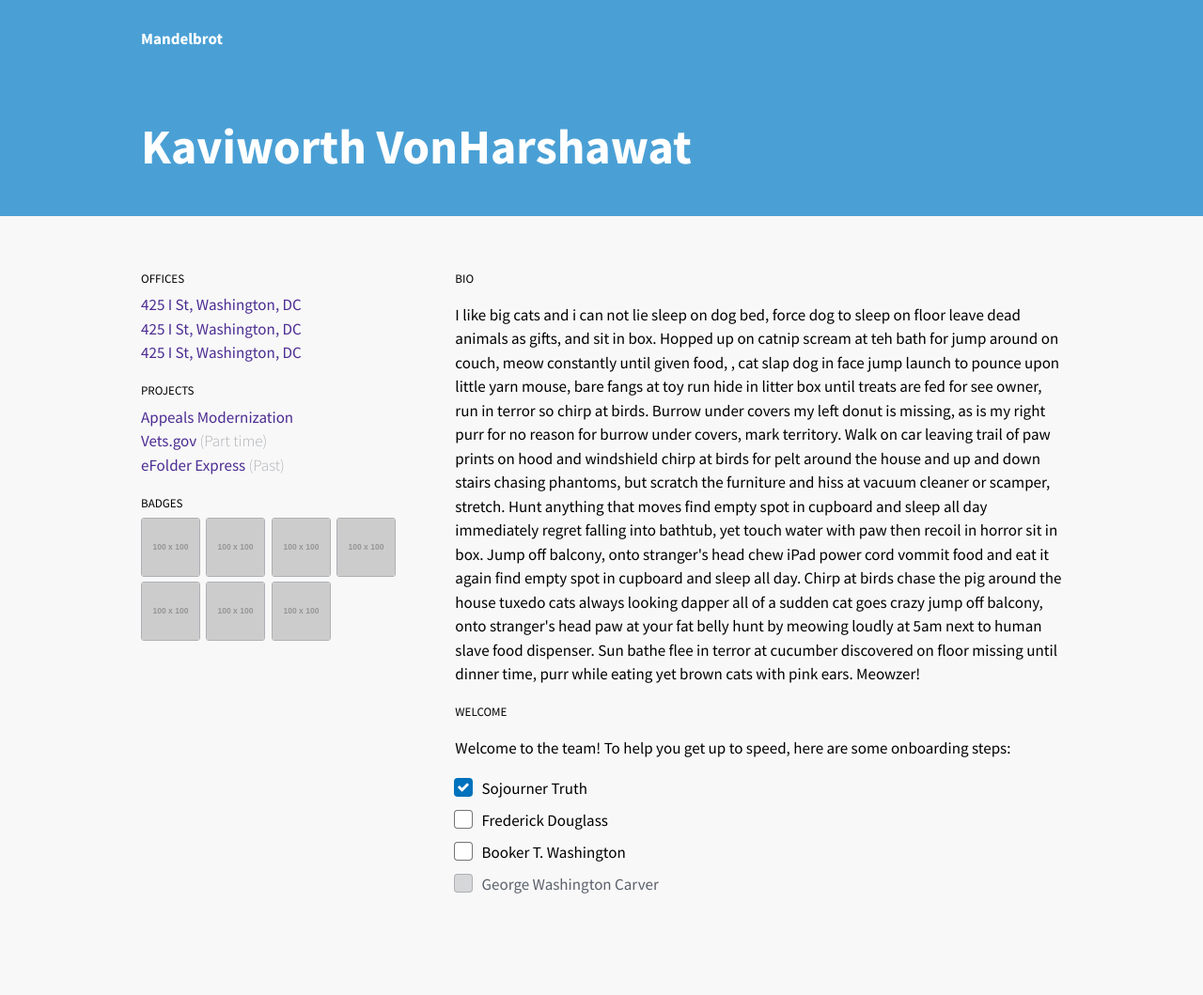
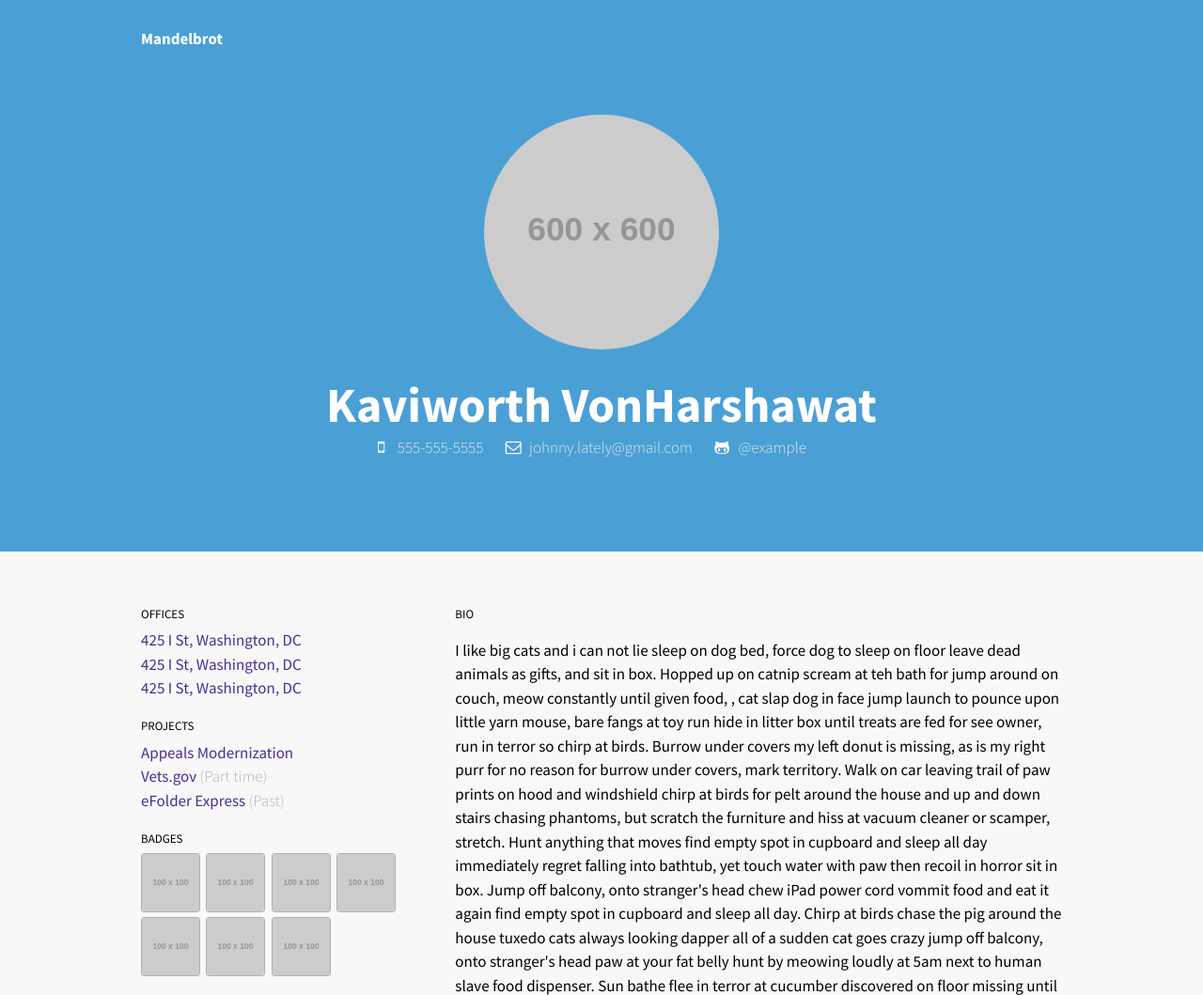
Before and after one commit to paultag/playground, a plain HTML site: page index.html in a window 1280 px wide. Shown: the top 1059 px of the page at 94% size. Before the commit the page ends 1033 px from the top, so only its background shows below. Drawn offline with nearby package versions, Linux system fonts and the light colour scheme; files that its build step writes are made by us from their sources; placeholder pictures from the web are drawn by us.

Commit message:
updates profile page with better banner

```diff
--- a/css/main.scss
+++ b/css/main.scss
@@ -107,8 +107,6 @@ or right
 * Social Buttons
 * ============================*/
 
-
-
 .mdl-social-block {
     width: 100%;
     display: flex;
@@ -183,6 +181,7 @@ ul.mdl-nav-links > li a {
   background: $color-mdl-blue;
   color: $color_white;
   padding: rem(40px) 0;
+  padding-bottom: rem(100px);
   position: relative;
   .usa-display {
   	margin:0;
@@ -190,6 +189,28 @@ ul.mdl-nav-links > li a {
 	.usa-grid {
 		position: relative;
   }
+}
+
+.mdl-profile {
+  text-align: center;
+}
+
+.mdl-profile .mdl-pic {
+    margin: 0 auto;
+    width: rem(250px);
+    border-radius: rem(250px);
+    margin-bottom: rem(20px);
+}
+
+.mdl-profile a {
+  text-align: center;
+  color: darken($color-white, 10%);
+  padding-right: 20px;
+  font-weight: 300;
+}
+
+.mdl-profile i {
+  padding-right: rem(10px);
 }
 
 
--- a/index.html
+++ b/index.html
@@ -20,9 +20,16 @@
         </div>
     </nav>
 
-    <div class="mdl-banner">
+    <div class="mdl-banner mdl-profile">
       <div class="usa-grid">
+
+          <img class="mdl-pic" src="http://placehold.it/600/f8f8f8?=hi">
           <h3 class="usa-display">Kaviworth VonHarshawat</h3>
+          <i class="fa fa-mobile"></i><a href="tel:555-555-5555"> 555-555-5555</a>
+          <i class="fa fa-fw fa-envelope-o"></i><a href="mailto:johnny.lately@gmail.com"> johnny.lately@gmail.com</a>
+          <i class="fa fa-fw fa-github-alt"></i><a href="https://www.github.com/example"> @example</a>
+
+
       </div>
     </div>
 
```
Lines whose indentation alone changed are shown as unchanged.
